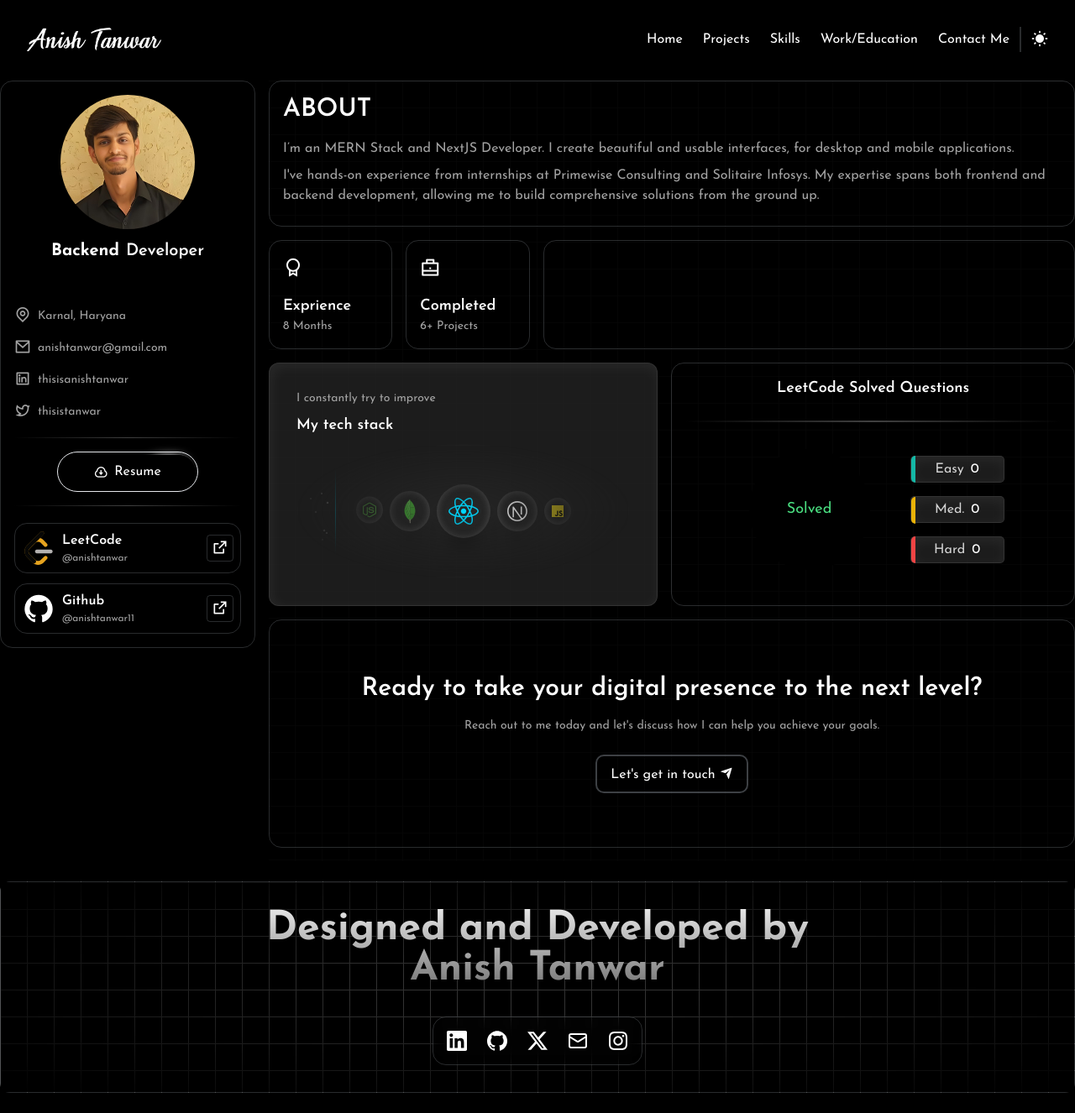
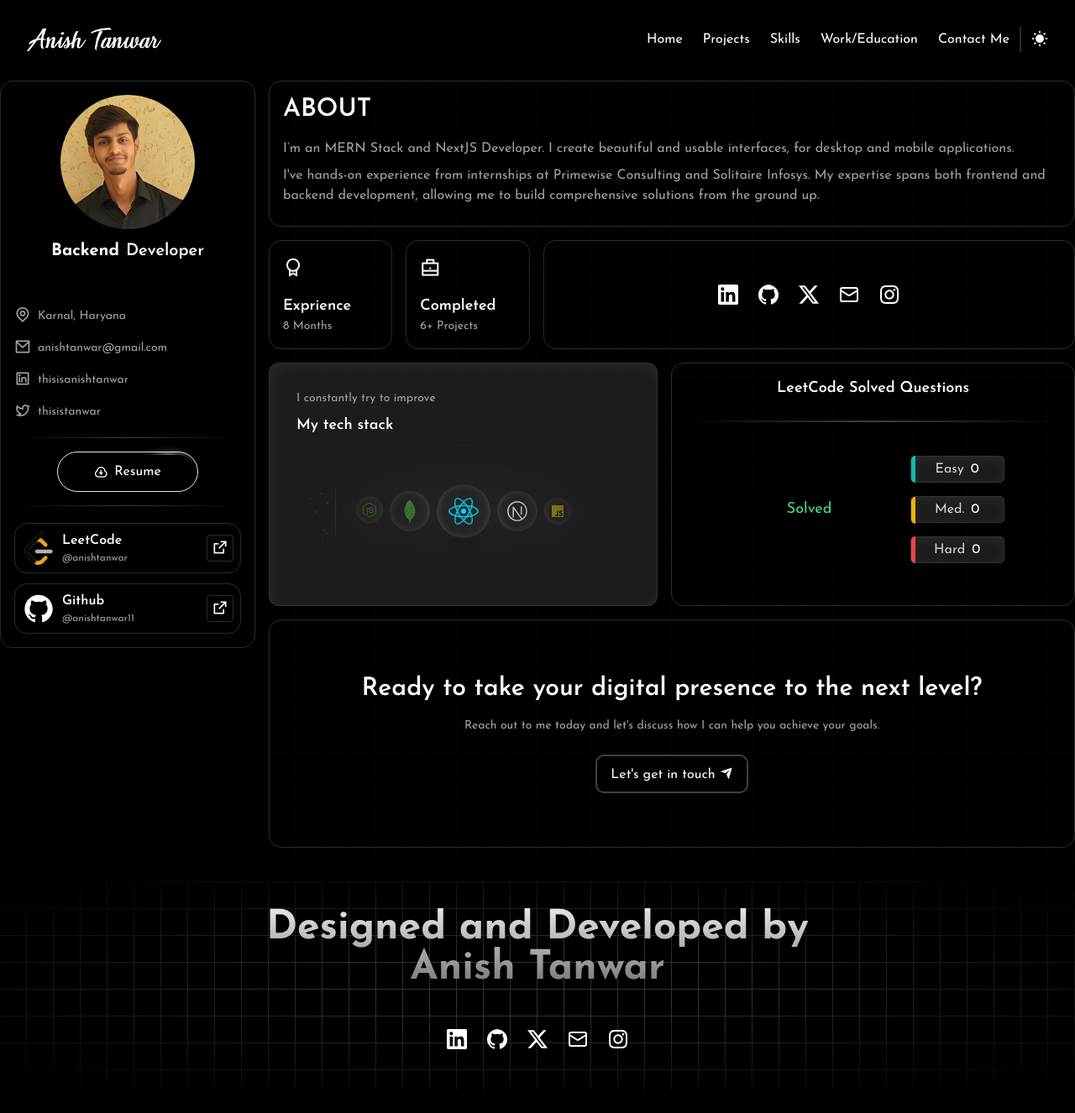
Before and after one commit to anishtanwar11/Anish-Portfolio-NextJS, a Next.js app: page / in a window 1280 px wide. Shown: the whole page at 84% size. Built offline with nearby package versions, Linux system fonts and the light colour scheme; no server answers.

Commit message:
Update UI

```diff
--- a/src/app/page.tsx
+++ b/src/app/page.tsx
@@ -1,5 +1,6 @@
 import SkillCard from "@/components/SkillCard";
 import LeetCodeCard from "@/components/LeetCodeCard";
+import SocialIconDock from "@/components/SocialIconsDock";
 import Link from "next/link";
 
 export default function Home() {
@@ -57,7 +58,9 @@ export default function Home() {
           </div>
         </div>
 
-        <div className="w-full hidden md:flex flex-col gap-6 border-[1px] border-slate-600/20 dark:border-slate-300/20 p-4 rounded-[15px]"></div>
+        <div className="w-full hidden md:flex flex-col items-center justify-center gap-6 border-[1px] border-slate-600/20 dark:border-slate-300/20 p-4 rounded-[15px]">
+          <SocialIconDock />
+        </div>
       </div>
 
       <div className="flex flex-col-reverse md:flex-row gap-4 w-full">
--- a/src/components/Footer.tsx
+++ b/src/components/Footer.tsx
@@ -4,13 +4,13 @@ function Footer() {
   return (
     <div className="w-full lg:px-0">
 
-      <div className=" flex-col lg:border-[1px] py-8 border-slate-600/20 dark:border-slate-300/20 rounded-xl w-full mb-8 md:my-6  dark:bg-black bg-white  dark:bg-grid-white/[0.2] bg-grid-black/[0.2] relative flex items-center justify-center">
+      <div className=" flex-col py-8  rounded-xl w-full mb-8 md:my-6  dark:bg-black bg-white  dark:bg-grid-white/[0.2] bg-grid-black/[0.2] relative flex items-center justify-center">
         {/* Radial gradient for the container to give a faded look */}
         <div className=" absolute pointer-events-none inset-0 flex items-center justify-center dark:bg-black bg-white [mask-image:radial-gradient(ellipse_at_center,transparent_20%,black)]"></div>
         <p className="text-center text-2xl sm:text-5xl font-bold relative z-20 bg-clip-text text-transparent bg-gradient-to-b from-neutral-200 to-neutral-500 ">
             Designed and Developed by <br /> Anish Tanwar
         </p>
-        <div>
+        <div className="mt-8">
             <SocialIconDock />
         </div>
       </div>
--- a/src/components/magicui/dock.tsx
+++ b/src/components/magicui/dock.tsx
@@ -18,7 +18,7 @@ const DEFAULT_MAGNIFICATION = 60;
 const DEFAULT_DISTANCE = 140;
 
 const dockVariants = cva(
-  "mx-auto w-max mt-8 h-[58px] p-2 flex gap-2 rounded-2xl border dark:border-slate-300/20 supports-backdrop-blur:bg-white/10 supports-backdrop-blur:dark:bg-black/10 backdrop-blur-md",
+  "mx-auto w-max  p-2 flex gap-2 rounded-2xl ",
 );
 
 const Dock = React.forwardRef<HTMLDivElement, DockProps>(
```
